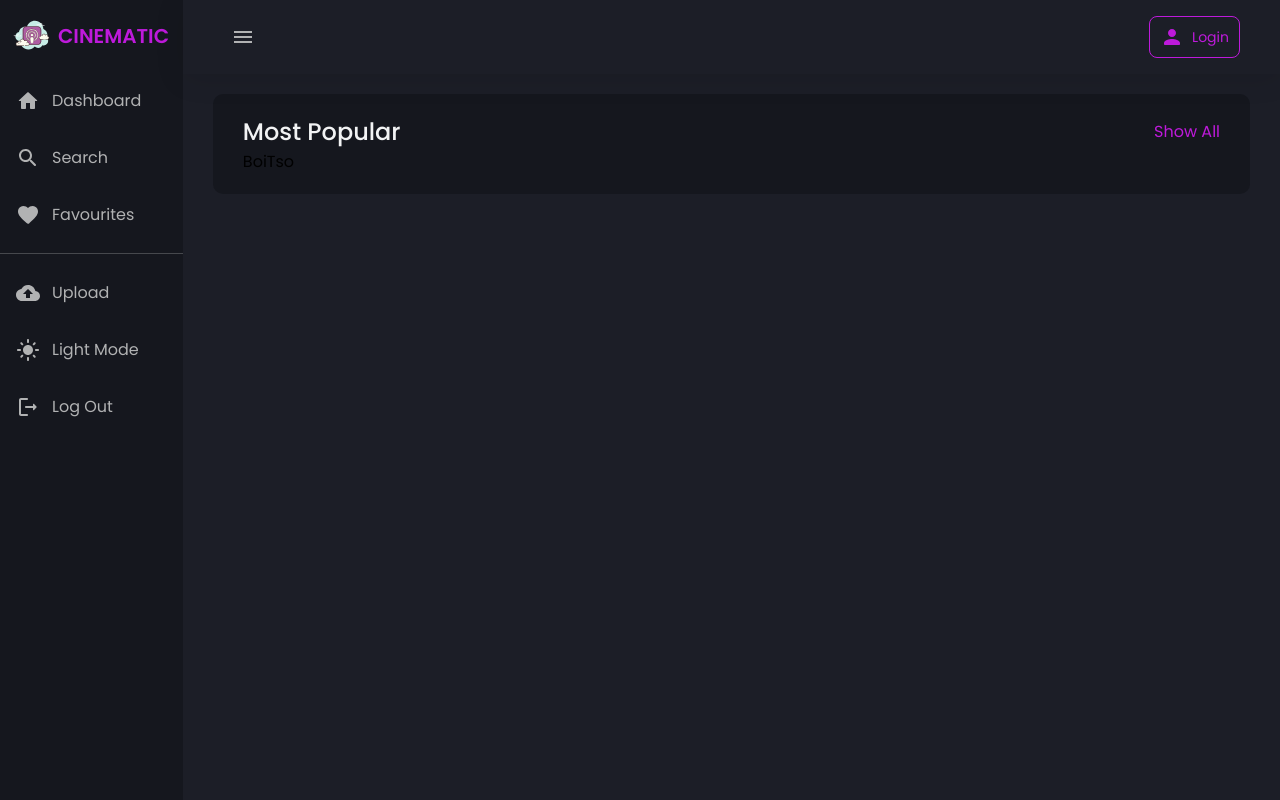
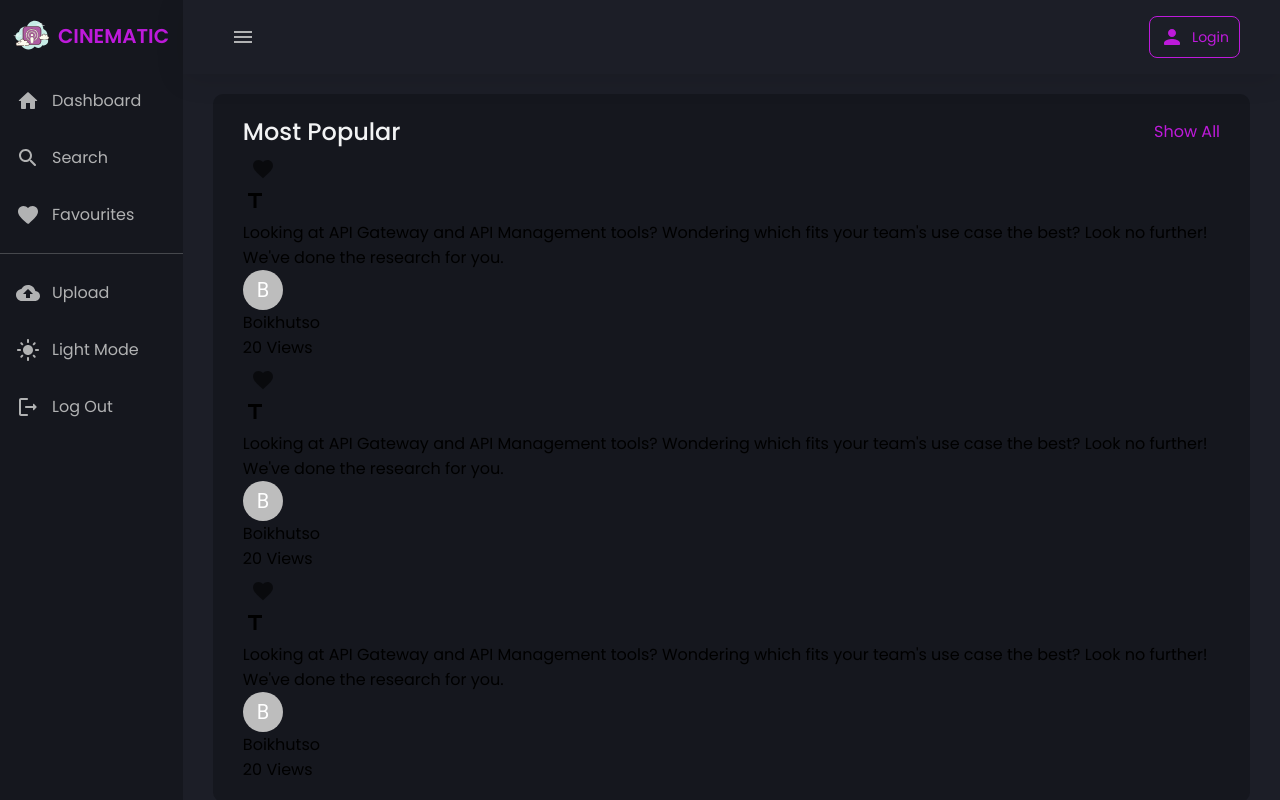
Before and after one commit to boikhutsodev/BOIMOK510_BCL2401_GroupA_Boikhutso-Mokoka_DJS11, a React (Vite) app: page / in a window 1280 px wide. Built offline with nearby package versions, Linux system fonts and the light colour scheme.

Commit message:
Added PodcastCard component to Dashboard page and replaced hardcoded podcast name with multiple PodcastCard instances.

```diff
--- /dev/null
+++ b/src/components/PodcastCard.jsx
@@ -0,0 +1,52 @@
+import React from "react";
+import { Title as MuiTitle } from "@mui/icons-material";
+import styled from "styled-components";
+import FavoriteIcon from "@mui/icons-material/Favorite";
+import { Avatar, IconButton } from "@mui/material";
+
+const Card = styled.div``;
+const Top = styled.div``;
+const Favorite = styled(IconButton)``;
+const CardImage = styled.div``;
+const CardInfomation = styled.div``;
+const MainInfo = styled.div``;
+// const Title = styled.div``;
+const Description = styled.div``;
+const CreatersInfo = styled.div``;
+const Creator = styled.div``;
+// const Avatar = styled.div``;
+const CreatorName = styled.div``;
+const Views = styled.div``;
+
+const PodcastCard = () => {
+  return (
+    <Card>
+      <Top>
+        <Favorite>
+          <FavoriteIcon />
+        </Favorite>
+        <CardImage />
+      </Top>
+      <CardInfomation>
+        <MainInfo>
+          <MuiTitle>It`s a wonderful day!</MuiTitle>
+          <Description>
+            {" "}
+            Looking at API Gateway and API Management tools? Wondering which
+            fits your team's use case the best? Look no further! We've done the
+            research for you.
+          </Description>
+          <CreatersInfo>
+            <Creator>
+              <Avatar>B</Avatar>
+              <CreatorName>Boikhutso</CreatorName>
+            </Creator>
+            <Views>20 Views</Views>
+          </CreatersInfo>
+        </MainInfo>
+      </CardInfomation>
+    </Card>
+  );
+};
+
+export default PodcastCard;
--- a/src/pages/Dashboard.jsx
+++ b/src/pages/Dashboard.jsx
@@ -1,6 +1,7 @@
 import React from "react";
 import { Link } from "react-router-dom";
 import styled from "styled-components";
+import PodcastCard from "../components/PodcastCard";
 
 const DashboardMain = styled.div`
   padding: 20px 30px;
@@ -55,7 +56,25 @@ const Dashboard = () => {
             <Span>Show All</Span>
           </Link>
         </Topic>
-        <Podcast>BoiTso</Podcast>
+        <Podcast>
+          <PodcastCard />
+          <PodcastCard />
+          <PodcastCard />
+        </Podcast>
+      </FilterContainer>
+
+      <FilterContainer>
+        <Topic>
+          Comedy
+          <Link to={`/showpodcasts/comedy`} style={{ textDecoration: "none" }}>
+            <Span>Show All</Span>
+          </Link>
+        </Topic>
+        <Podcast>
+          <PodcastCard />
+          <PodcastCard />
+          <PodcastCard />
+        </Podcast>
       </FilterContainer>
     </DashboardMain>
   );
```
